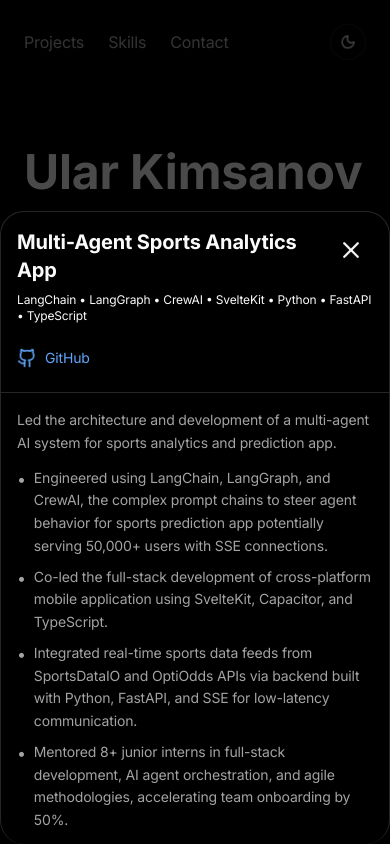
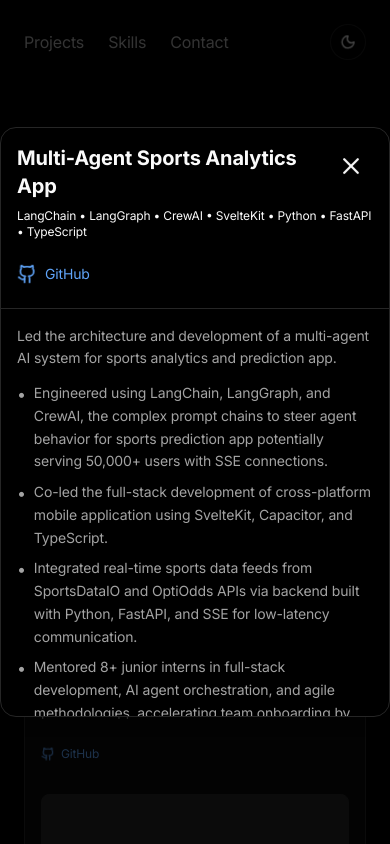
Before and after one commit to ukimsanov/personal-portfolio, a Next.js app: page / in a window 390 px wide. Both pictures are taken after a click on the element 195 px from the left and 660 px from the top of the page. Shown: the top 844 px of the page. Built offline with nearby package versions, Linux system fonts and the light colour scheme.

Commit message:
refactor: adjust modal dimensions and styling for improved mobile experience

```diff
--- a/src/components/Projects.tsx
+++ b/src/components/Projects.tsx
@@ -187,7 +187,7 @@ export function Projects() {
           disablePadding={true}
           className="w-full sm:max-w-2xl lg:max-w-3xl"
         >
-          <div className="flex flex-col h-full max-h-[75vh] sm:max-h-[85vh]">
+          <div className="flex flex-col h-full max-h-[70vh] sm:max-h-[85vh]">
             {/* Header - Fixed */}
             <div className="flex-shrink-0 p-4 pb-3 sm:p-6 sm:pb-4 border-b border-border">
               <h2 className="text-xl sm:text-2xl font-bold mb-2 pr-12 sm:pr-0">{projects[selectedProject].title}</h2>
@@ -244,7 +244,7 @@ export function Projects() {
 
                 {/* Project Image */}
                 {projects[selectedProject].imageUrl ? (
-                  <div>
+                  <div className="pb-2">
                     <img
                       src={projects[selectedProject].imageUrl}
                       alt={projects[selectedProject].title}
@@ -252,7 +252,7 @@ export function Projects() {
                     />
                   </div>
                 ) : (
-                  <div className="w-full h-48 sm:h-64 bg-muted rounded-lg flex items-center justify-center border border-border">
+                  <div className="w-full h-48 sm:h-64 bg-muted rounded-lg flex items-center justify-center border border-border mb-2">
                     <span className="text-sm sm:text-base text-muted-foreground">Project Preview</span>
                   </div>
                 )}
--- a/src/components/ui/modal-drop.tsx
+++ b/src/components/ui/modal-drop.tsx
@@ -213,10 +213,10 @@ const Modal: React.FC<ModalProps> = ({
   }
 
   const getModalClasses = () => {
-    // Mobile: bottom sheet (full width, rounded corners all around, no bottom margin, flush to bottom)
+    // Mobile: centered modal (slightly smaller, all borders)
     // Desktop: centered modal (auto width, all rounded corners)
     if (isMobile) {
-      return "w-full bg-background border-t border-l border-r border-border text-card-foreground max-h-[75vh] rounded-3xl shadow-lg relative flex flex-col"
+      return "w-[92%] bg-background border border-border text-card-foreground max-h-[70vh] rounded-2xl shadow-lg relative flex flex-col"
     }
     const base = "w-auto bg-background border border-border text-card-foreground max-w-full sm:max-w-2xl lg:max-w-4xl max-h-[85vh] rounded-2xl shadow-lg m-4 relative flex flex-col"
     return type === "overlay" ? base : `${base} border border-border`
@@ -225,10 +225,8 @@ const Modal: React.FC<ModalProps> = ({
   if (!mounted) return null
 
   // Choose the appropriate animation variants
-  // Mobile: bottom sheet, Desktop: scale or drop
-  const variants = isMobile
-    ? bottomSheetVariants
-    : (animationType === "scale" ? scaleVariants : dropVariants)
+  // Use scale or drop animation for all devices
+  const variants = animationType === "scale" ? scaleVariants : dropVariants
 
   const modalContent = (
     <AnimatePresence>
@@ -262,12 +260,11 @@ const Modal: React.FC<ModalProps> = ({
           {/* Modal container */}
           <div
             className={cn(
-              "relative z-[103] flex w-full h-full pointer-events-none",
-              isMobile ? "items-end justify-center" : "items-center justify-center"
+              "relative z-[103] flex w-full h-full pointer-events-none items-center justify-center"
             )}
             style={{
-              alignItems: !isMobile && position !== 0 ? "flex-start" : undefined,
-              paddingTop: !isMobile && position !== 0 ? `calc(50vh - ${position}px)` : 0,
+              alignItems: position !== 0 ? "flex-start" : undefined,
+              paddingTop: position !== 0 ? `calc(50vh - ${position}px)` : 0,
             }}
           >
             <motion.div
@@ -275,7 +272,7 @@ const Modal: React.FC<ModalProps> = ({
               initial="hidden"
               animate="visible"
               exit="exit"
-              className={cn(getModalClasses(), className)}
+              className={cn(getModalClasses(), "overflow-hidden", className)}
               onClick={(e) => e.stopPropagation()}
               style={{ pointerEvents: "auto" }}
             >
```
